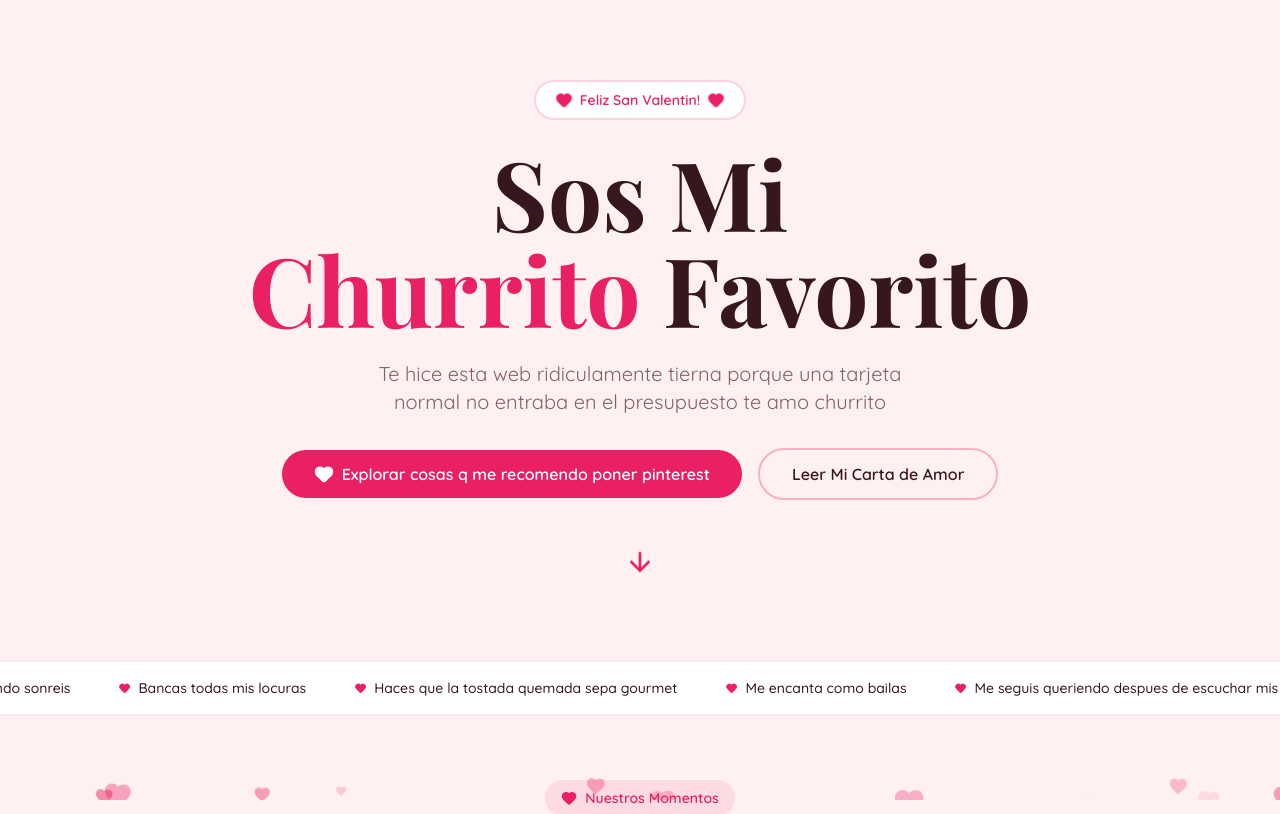
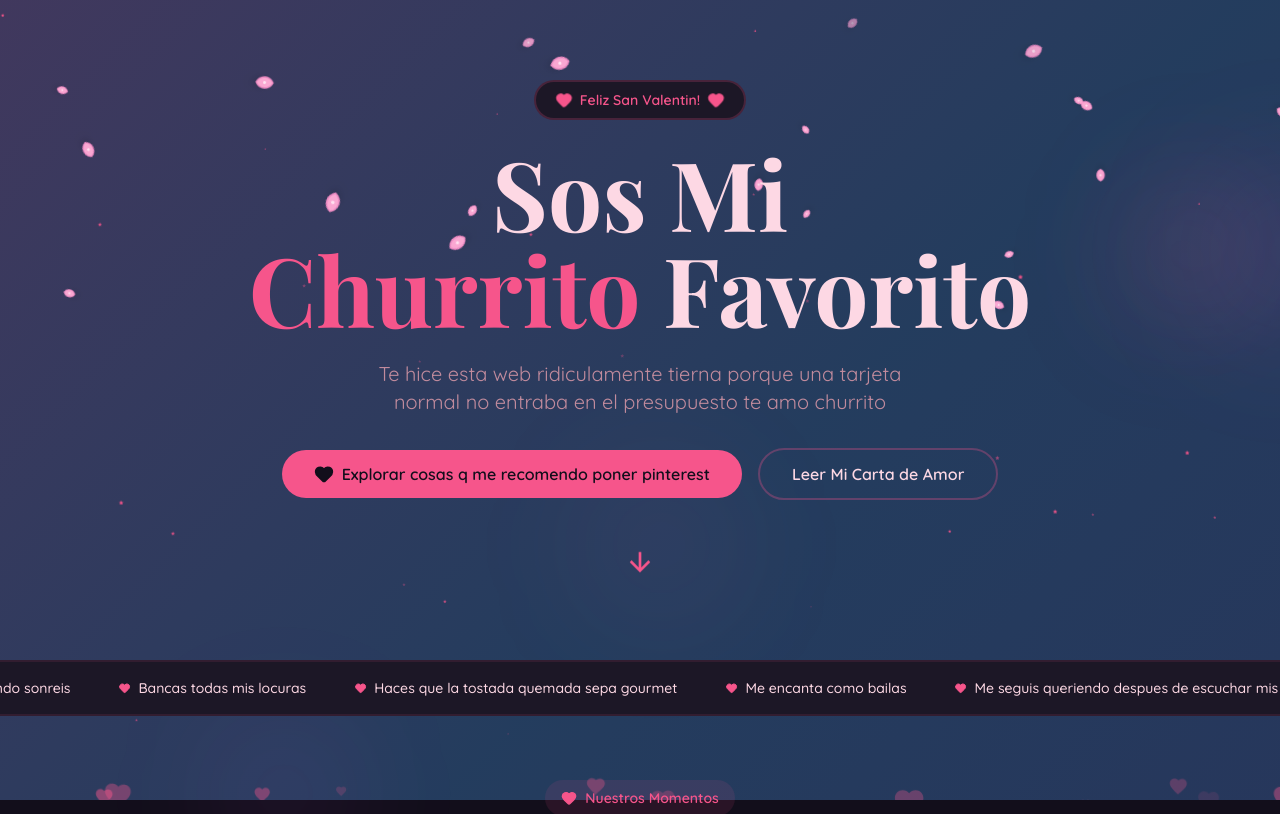
Before and after one commit to CamiloCart/v0-valentine-s-day-gift, a Next.js app: page / in a window 1280 px wide. Shown: the top 814 px of the page. Built offline with nearby package versions, Linux system fonts and the light colour scheme; a web font is replaced by a local one.

Commit message:
feat: implement dark anime-themed Valentine's background
Add dark theme with sakura petals, stars, and gradient effects.

Co-authored-by: Camca14 <177986452+CamiloCart@users.noreply.github.com>

```diff
--- a/app/globals.css
+++ b/app/globals.css
@@ -14,39 +14,39 @@ body {
 
 @layer base {
   :root {
-    --background: 350 100% 97%;
-    --foreground: 345 40% 15%;
-    --card: 0 0% 100%;
-    --card-foreground: 345 40% 15%;
-    --popover: 0 0% 100%;
-    --popover-foreground: 345 40% 15%;
-    --primary: 340 82% 52%;
-    --primary-foreground: 0 0% 100%;
-    --secondary: 350 60% 92%;
-    --secondary-foreground: 345 40% 15%;
-    --muted: 350 30% 94%;
-    --muted-foreground: 345 15% 45%;
-    --accent: 15 90% 58%;
-    --accent-foreground: 0 0% 100%;
+    --background: 260 30% 8%;
+    --foreground: 340 90% 92%;
+    --card: 260 25% 12%;
+    --card-foreground: 340 90% 92%;
+    --popover: 260 25% 12%;
+    --popover-foreground: 340 90% 92%;
+    --primary: 340 90% 65%;
+    --primary-foreground: 260 30% 8%;
+    --secondary: 280 40% 20%;
+    --secondary-foreground: 340 90% 92%;
+    --muted: 260 20% 15%;
+    --muted-foreground: 340 30% 65%;
+    --accent: 280 85% 70%;
+    --accent-foreground: 260 30% 8%;
     --destructive: 0 84.2% 60.2%;
     --destructive-foreground: 0 0% 98%;
-    --border: 350 30% 88%;
-    --input: 350 30% 88%;
-    --ring: 340 82% 52%;
-    --chart-1: 340 82% 52%;
-    --chart-2: 350 60% 70%;
-    --chart-3: 15 90% 58%;
-    --chart-4: 345 40% 30%;
-    --chart-5: 0 80% 65%;
+    --border: 260 20% 25%;
+    --input: 260 20% 25%;
+    --ring: 340 90% 65%;
+    --chart-1: 340 90% 65%;
+    --chart-2: 280 85% 70%;
+    --chart-3: 200 90% 70%;
+    --chart-4: 30 85% 65%;
+    --chart-5: 340 70% 55%;
     --radius: 1rem;
-    --sidebar-background: 0 0% 98%;
-    --sidebar-foreground: 240 5.3% 26.1%;
-    --sidebar-primary: 240 5.9% 10%;
-    --sidebar-primary-foreground: 0 0% 98%;
-    --sidebar-accent: 240 4.8% 95.9%;
-    --sidebar-accent-foreground: 240 5.9% 10%;
-    --sidebar-border: 220 13% 91%;
-    --sidebar-ring: 217.2 91.2% 59.8%;
+    --sidebar-background: 260 25% 12%;
+    --sidebar-foreground: 340 90% 92%;
+    --sidebar-primary: 340 90% 65%;
+    --sidebar-primary-foreground: 260 30% 8%;
+    --sidebar-accent: 280 40% 20%;
+    --sidebar-accent-foreground: 340 90% 92%;
+    --sidebar-border: 260 20% 25%;
+    --sidebar-ring: 340 90% 65%;
   }
 }
 
@@ -94,3 +94,26 @@ body {
   0% { transform: translateY(-100vh) rotate(0deg); opacity: 1; }
   100% { transform: translateY(100vh) rotate(720deg); opacity: 0; }
 }
+
+@keyframes sakura-fall {
+  0% {
+    transform: translateY(-20px) translateX(0) rotate(0deg);
+    opacity: 0;
+  }
+  10% { opacity: 1; }
+  90% { opacity: 1; }
+  100% {
+    transform: translateY(100vh) translateX(100px) rotate(720deg);
+    opacity: 0;
+  }
+}
+
+@keyframes twinkle {
+  0%, 100% { opacity: 0.3; transform: scale(1); }
+  50% { opacity: 1; transform: scale(1.2); }
+}
+
+@keyframes gradient-shift {
+  0%, 100% { background-position: 0% 50%; }
+  50% { background-position: 100% 50%; }
+}
--- a/app/layout.tsx
+++ b/app/layout.tsx
@@ -19,7 +19,7 @@ export const metadata: Metadata = {
 }
 
 export const viewport: Viewport = {
-  themeColor: '#e11d6d',
+  themeColor: '#1a1428',
 }
 
 export default function RootLayout({
--- a/app/page.tsx
+++ b/app/page.tsx
@@ -1,4 +1,5 @@
 import { FloatingHearts } from "@/components/floating-hearts"
+import { AnimeBackground } from "@/components/anime-background"
 import { Hero } from "@/components/hero"
 import { ReasonsTicker } from "@/components/reasons-ticker"
 import { PhotoGallery } from "@/components/photo-gallery"
@@ -21,6 +22,7 @@ function SectionDivider() {
 export default function ValentinePage() {
   return (
     <main className="relative min-h-screen overflow-hidden">
+      <AnimeBackground />
       <FloatingHearts />
 
       <Hero />
--- /dev/null
+++ b/components/anime-background.tsx
@@ -0,0 +1,122 @@
+"use client"
+
+import { useEffect, useState } from "react"
+
+export function AnimeBackground() {
+  const [mounted, setMounted] = useState(false)
+
+  useEffect(() => {
+    setMounted(true)
+  }, [])
+
+  if (!mounted) return null
+
+  return (
+    <>
+      {/* Gradient Background */}
+      <div
+        className="fixed inset-0 -z-10 opacity-30"
+        style={{
+          background: 'linear-gradient(135deg, #667eea 0%, #764ba2 25%, #f093fb 50%, #4facfe 75%, #667eea 100%)',
+          backgroundSize: '400% 400%',
+          animation: 'gradient-shift 15s ease infinite',
+        }}
+      />
+
+      {/* Anime Stars */}
+      <div className="pointer-events-none fixed inset-0 -z-10">
+        {Array.from({ length: 30 }, (_, i) => {
+          const size = Math.random() * 3 + 2
+          const left = Math.random() * 100
+          const top = Math.random() * 100
+          const delay = Math.random() * 3
+          const duration = Math.random() * 2 + 2
+
+          return (
+            <div
+              key={`star-${i}`}
+              className="absolute"
+              style={{
+                left: `${left}%`,
+                top: `${top}%`,
+                width: `${size}px`,
+                height: `${size}px`,
+                animation: `twinkle ${duration}s ease-in-out ${delay}s infinite`,
+              }}
+            >
+              <svg viewBox="0 0 24 24" fill="currentColor" className="text-primary">
+                <path d="M12 0l3.09 6.26L22 7.27l-5 4.87 1.18 6.88L12 15.77l-6.18 3.25L7 12.14 2 7.27l6.91-1.01L12 0z" />
+              </svg>
+            </div>
+          )
+        })}
+      </div>
+
+      {/* Sakura Petals */}
+      <div className="pointer-events-none fixed inset-0 -z-10 overflow-hidden">
+        {Array.from({ length: 20 }, (_, i) => {
+          const left = Math.random() * 100
+          const delay = Math.random() * 5
+          const duration = Math.random() * 10 + 15
+          const size = Math.random() * 20 + 15
+
+          return (
+            <div
+              key={`sakura-${i}`}
+              className="absolute -top-5 opacity-70"
+              style={{
+                left: `${left}%`,
+                animation: `sakura-fall ${duration}s linear ${delay}s infinite`,
+              }}
+            >
+              <svg
+                width={size}
+                height={size}
+                viewBox="0 0 100 100"
+                fill="none"
+                className="drop-shadow-lg"
+              >
+                {/* Sakura petal shape */}
+                <path
+                  d="M50 20 Q30 30 30 50 Q30 70 50 80 Q70 70 70 50 Q70 30 50 20Z"
+                  fill="#ff91cc"
+                  opacity="0.9"
+                />
+                <path
+                  d="M50 25 Q35 33 35 50 Q35 67 50 75 Q65 67 65 50 Q65 33 50 25Z"
+                  fill="#ffb3d9"
+                  opacity="0.7"
+                />
+                <circle cx="50" cy="50" r="5" fill="#ffe0f0" />
+              </svg>
+            </div>
+          )
+        })}
+      </div>
+
+      {/* Glowing orbs (anime light effects) */}
+      <div className="pointer-events-none fixed inset-0 -z-10">
+        {Array.from({ length: 5 }, (_, i) => {
+          const size = Math.random() * 150 + 100
+          const left = Math.random() * 100
+          const top = Math.random() * 100
+          const hue = Math.random() * 60 + 300 // Pink to purple range
+
+          return (
+            <div
+              key={`orb-${i}`}
+              className="absolute rounded-full blur-3xl"
+              style={{
+                left: `${left}%`,
+                top: `${top}%`,
+                width: `${size}px`,
+                height: `${size}px`,
+                background: `radial-gradient(circle, hsla(${hue}, 100%, 70%, 0.15) 0%, transparent 70%)`,
+              }}
+            />
+          )
+        })}
+      </div>
+    </>
+  )
+}
```
